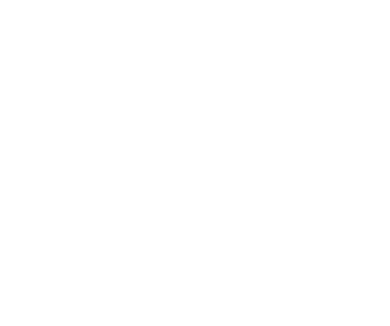
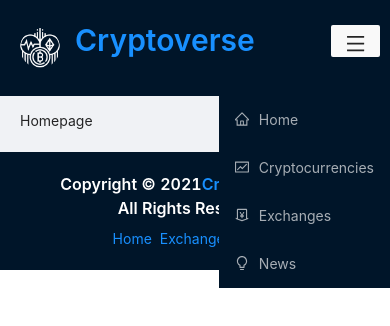
Before and after one commit to mohamedosama2221/Cryptoverse, a React (Create React App) app: page / in a window 390 px wide. Shown: the top 326 px of the page. Built offline with nearby package versions, Linux system fonts and the light colour scheme.

Commit message:
finished the basic layout

```diff
--- /dev/null
+++ b/src/App.css
@@ -0,0 +1,377 @@
+:root {
+  --text-primary: #000;
+  --bgPrimary: #fff;
+  --bgSecondary: #f9f9f9;
+  --pink: #0071bd;
+  --light-blue: #e6f7ff;
+  --border: #d9d9d9;
+}
+
+* {
+  margin: 0;
+  padding: 0;
+  box-sizing: border-box;
+}
+
+a:hover {
+  color: var(--pink) !important;
+}
+
+.app {
+  display: flex;
+  overflow: hidden;
+}
+
+.navbar {
+  flex: 0.2;
+  background-color: rgb(0, 21, 41);
+}
+
+.main {
+  flex: 0.8;
+  width: 100%;
+}
+.routes {
+  padding: 20px;
+}
+.nav-container {
+  position: fixed;
+  left: 0;
+  margin: 10px;
+  height: 100vh;
+  margin: 0px;
+  background-color: rgb(0, 21, 41);
+}
+
+.logo-container {
+  background-color: #001529;
+  display: flex;
+  padding: 20px;
+  align-items: center;
+  width: 100%;
+}
+.logo {
+  margin: 0 0 0 15px;
+}
+.logo a {
+  color: white;
+}
+.menu-control-container {
+  display: none !important;
+  position: absolute !important;
+  right: 10px !important;
+  top: 25px !important;
+  font-size: 1.2rem !important;
+  background-color: var(--bgSecondary) !important;
+  border: none !important;
+}
+
+.loader {
+  height: 81vh;
+  display: flex;
+  justify-content: center;
+  align-items: center;
+}
+
+@media screen and (max-width: 1300px) {
+  .main {
+    margin-left: 50px;
+  }
+}
+
+@media screen and (max-width: 1170px) {
+  .main {
+    margin-left: 50px;
+  }
+}
+
+@media screen and (max-width: 1000px) {
+  .main {
+    margin-left: 100px;
+  }
+}
+
+@media screen and (max-width: 800px) {
+  .app {
+    flex-direction: column;
+    overflow: hidden;
+  }
+
+  .navbar {
+    flex: 1;
+  }
+
+  .main {
+    flex: 1;
+    margin-top: 90px;
+    margin-left: 0px;
+    margin-right: 10px;
+  }
+
+  .nav-container {
+    height: 8vh;
+    position: fixed;
+    width: 100%;
+    z-index: 100;
+    background-color: var(--bgSecondary);
+  }
+
+  .menu-control-container {
+    display: block !important;
+  }
+
+  .ant-menu {
+    position: absolute;
+    right: 0px;
+  }
+  .home-title {
+    font-size: 1.4rem !important;
+  }
+  .show-more {
+    font-size: 1.3rem !important;
+  }
+}
+
+.coin-detail-container {
+  margin: 30px;
+}
+
+.coin-heading-container {
+  display: flex;
+  justify-content: center;
+  align-items: center;
+  flex-direction: column;
+  border-bottom: 1px solid var(--border);
+  padding-top: 20px;
+  padding-bottom: 20px;
+  gap: 10px;
+}
+
+.coin-heading-container .coin-name {
+  font-weight: 900;
+  color: var(--pink);
+}
+
+.coin-heading-container p {
+  font-size: 1rem;
+  opacity: 0.9;
+  margin-bottom: 20px;
+}
+
+.stats-container {
+  display: flex;
+  justify-content: space-between;
+  align-items: center;
+  gap: 40px;
+}
+
+.stats-container h2 {
+  font-weight: 700;
+  font-size: 1.4rem;
+  margin-top: 20px;
+  color: var(--pink);
+}
+
+.coin-details-heading {
+  font-weight: 700 !important;
+  margin-top: 20px !important;
+  color: var(--pink) !important;
+}
+
+.coin-stats {
+  display: flex;
+  justify-content: space-between;
+  border-bottom: 1px solid var(--border);
+  font-size: 1rem;
+  opacity: 0.9;
+  padding: 20px;
+}
+
+.coin-stats-name {
+  display: flex;
+  gap: 10px;
+  font-size: 1rem;
+}
+
+.stats {
+  font-weight: 800;
+}
+
+.coin-value-statistics-heading p {
+  font-size: 1rem;
+  opacity: 0.9;
+}
+
+.coin-desc-link {
+  display: flex;
+  gap: 40px;
+  margin-top: 40px;
+  padding-top: 20px;
+}
+
+.coin-desc-link h2 {
+  font-weight: 700;
+  color: var(--pink);
+}
+
+.coin-desc-link p {
+  font-size: 1rem;
+  opacity: 0.9;
+}
+
+.coin-desc-link a {
+  color: var(--pink);
+}
+
+.coin-desc-link h3 {
+  font-weight: 700;
+}
+
+.coin-desc {
+  flex: 0.5;
+}
+
+.coin-links {
+  padding: 0px 20px;
+  flex: 0.5;
+}
+
+.coin-link {
+  display: flex;
+  justify-content: space-between;
+  align-items: center;
+  border-bottom: 1px solid var(--border);
+  padding: 20px;
+}
+
+.link-name {
+  text-transform: capitalize;
+  font-size: 1rem;
+}
+
+.coin-link a {
+  color: var(--pink);
+  font-weight: 700;
+  font-size: 1rem;
+}
+
+.coin-link:hover,
+.coin-stats:hover {
+  background-color: var(--bgSecondary);
+}
+
+@media screen and (max-width: 1000px) {
+  .stats-container {
+    flex-direction: column;
+  }
+  .coin-desc-link {
+    flex-direction: column;
+  }
+  .stats-container h2 {
+    margin-top: 0px;
+  }
+}
+
+@media screen and (max-width: 500px) {
+  .coin-links {
+    padding: 0px;
+  }
+  .coin-detail-container {
+    margin: 0;
+  }
+}
+@media screen and (max-width: 500px) {
+  .heading {
+    margin-top: 20px;
+  }
+}
+
+.select-news {
+  width: 180px;
+}
+.news-card {
+  min-height: 300px !important;
+}
+.news-image-container {
+  display: flex !important;
+  justify-content: space-between !important;
+}
+.news-title {
+  width: 70%;
+}
+
+.news-image-container .img {
+  width: 100px;
+  height: 100px;
+}
+.news-card p {
+  color: black;
+  margin: 10px 0px !important;
+}
+.provider-container {
+  display: flex;
+  justify-content: space-between;
+}
+.provider-name {
+  margin-left: 10px;
+}
+
+.chart-header {
+  display: flex;
+  justify-content: space-between;
+  gap: 50px;
+  color: #0071bd;
+}
+.chart-title {
+  color: #0071bd !important;
+}
+.price-container {
+  display: flex !important;
+  gap: 20px !important;
+  align-items: center !important;
+  flex-wrap: wrap !important;
+}
+.price-change {
+  font-weight: 900 !important;
+}
+.current-price {
+  margin-top: 0px !important;
+  font-weight: 900 !important;
+}
+.home-heading-container {
+  display: flex;
+  justify-content: space-between;
+  align-items: center;
+  margin-top: 40px;
+}
+.show-more {
+  margin-top: 0px !important;
+}
+.exchange-image {
+  margin: 0px 10px !important;
+}
+.search-crypto {
+  margin: 20px auto 30px auto;
+  width: 250px;
+}
+.crypto-card-container {
+  min-height: 65vh !important;
+}
+.crypto-card {
+  min-width: 250px;
+}
+.crypto-card .crypto-image {
+  width: 35px;
+}
+.select-timeperiod {
+  width: 200px !important;
+  margin-top: 20px !important;
+}
+
+.footer {
+  background-color: #001529;
+  display: flex;
+  flex-direction: column;
+  padding: 20px;
+  align-items: center;
+}
--- a/src/App.js
+++ b/src/App.js
@@ -1,5 +1,61 @@
-function App() {
-  return <div className="App"></div>;
-}
+import React from "react";
+import { Switch, Route, Link } from "react-router-dom";
+import { Layout, Typography, Space } from "antd";
+import {
+  Navbar,
+  CryptoDetails,
+  Homepage,
+  Exchanges,
+  Cryptocurrencies,
+  News,
+} from "./components";
+import "./App.css";
+const App = () => {
+  return (
+    <div className="app">
+      <div className="navbar">
+        <Navbar />
+      </div>
+      <div className="main">
+        <Layout>
+          <div className="routes">
+            <Switch>
+              <Route exact path="/">
+                <Homepage />
+              </Route>
+              <Route exact path="/exchanges">
+                <Exchanges />
+              </Route>
+              <Route exact path="/cryptocurrencies">
+                <Cryptocurrencies />
+              </Route>
+              <Route exact path="/crypto/:coinId">
+                <CryptoDetails />
+              </Route>
+              <Route exact path="/news">
+                <News />
+              </Route>
+            </Switch>
+          </div>
+        </Layout>
+        <div className="footer">
+          <Typography.Title
+            level={5}
+            style={{ color: "white", textAlign: "center" }}
+          >
+            Copyright © 2021
+            <Link to="/">Cryptoverse Inc.</Link> <br />
+            All Rights Reserved.
+          </Typography.Title>
+          <Space>
+            <Link to="/">Home</Link>
+            <Link to="/exchanges">Exchanges</Link>
+            <Link to="/news">News</Link>
+          </Space>
+        </div>
+      </div>
+    </div>
+  );
+};
 
 export default App;
--- /dev/null
+++ b/src/components/CryptoDetails/CryptoDetails.jsx
@@ -0,0 +1,11 @@
+import React from 'react'
+
+const CryptoDetails = () => {
+    return (
+        <div>
+            CryptoDetails
+        </div>
+    )
+}
+
+export default CryptoDetails
--- /dev/null
+++ b/src/components/Cryptocurrencies/Cryptocurrencies.jsx
@@ -0,0 +1,11 @@
+import React from 'react'
+
+const Cryptocurrencies = () => {
+    return (
+        <div>
+            Cryptocurrencies
+        </div>
+    )
+}
+
+export default Cryptocurrencies
--- /dev/null
+++ b/src/components/Exchanges/Exchanges.jsx
@@ -0,0 +1,11 @@
+import React from 'react'
+
+const Exchanges = () => {
+    return (
+        <div>
+            Exchanges
+        </div>
+    )
+}
+
+export default Exchanges
--- /dev/null
+++ b/src/components/Homepage/Homepage.jsx
@@ -0,0 +1,11 @@
+import React from 'react'
+
+const Homepage = () => {
+    return (
+        <div>
+            Homepage
+        </div>
+    )
+}
+
+export default Homepage
--- a/src/components/Navbar/Navbar.jsx
+++ b/src/components/Navbar/Navbar.jsx
@@ -0,0 +1,35 @@
+import React from 'react'
+import { Button, Menu, Typography, Avatar } from 'antd';
+import { Link } from 'react-router-dom';
+import { HomeOutlined, MoneyCollectOutlined, BulbOutlined, FundOutlined, MenuOutlined } from '@ant-design/icons';
+
+import icon from '../../assets/images/cryptocurrency.png';
+
+const Navbar = () => {
+    return (
+         <div className="nav-container">
+      <div className="logo-container">
+        <Avatar src={icon} size="large" />
+        <Typography.Title level={2} className="logo"><Link to="/">Cryptoverse</Link></Typography.Title>
+        <Button className="menu-control-container"><MenuOutlined /></Button>
+      </div>
+      <Menu theme="dark">
+        <Menu.Item icon={<HomeOutlined />}>
+          <Link to="/">Home</Link>
+        </Menu.Item>
+        <Menu.Item icon={<FundOutlined />}>
+          <Link to="/cryptocurrencies">Cryptocurrencies</Link>
+        </Menu.Item>
+        <Menu.Item icon={<MoneyCollectOutlined />}>
+          <Link to="/exchanges">Exchanges</Link>
+        </Menu.Item>
+        <Menu.Item icon={<BulbOutlined />}>
+          <Link to="/news">News</Link>
+        </Menu.Item>
+      </Menu>
+
+    </div>
+    )
+}
+
+export default Navbar
--- /dev/null
+++ b/src/components/News/News.jsx
@@ -0,0 +1,11 @@
+import React from 'react'
+
+const News = () => {
+    return (
+        <div>
+            News
+        </div>
+    )
+}
+
+export default News
--- /dev/null
+++ b/src/components/index.js
@@ -0,0 +1,6 @@
+export { default as Navbar } from "./Navbar/Navbar";
+export { default as CryptoDetails } from "./CryptoDetails/CryptoDetails";
+export { default as Homepage } from "./Homepage/Homepage";
+export { default as Exchanges } from "./Exchanges/Exchanges";
+export { default as Cryptocurrencies } from "./Cryptocurrencies/Cryptocurrencies";
+export { default as News } from "./News/News";
```
Also changed, not shown: src/index.js (+4 -3 lines).
